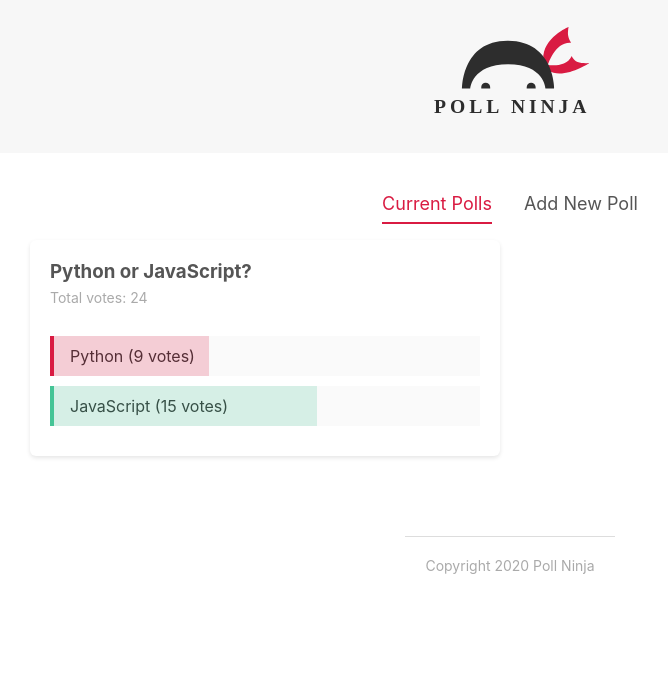
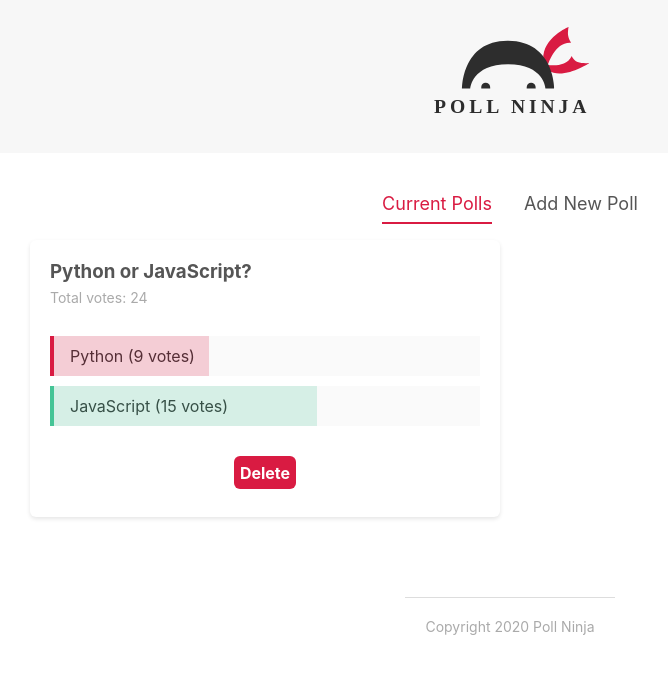
Before and after one commit to muonius/svelte-polls, a Svelte app: page / in a window 1280 px wide. Shown: the top 674 px of the page, without its empty margins (130-798 px from the left). Built offline with nearby package versions, Linux system fonts and the light colour scheme.

Commit message:
add delete poll event on custom button

```diff
--- a/src/components/PollDetails.svelte
+++ b/src/components/PollDetails.svelte
@@ -1,6 +1,7 @@
 <script>
   import PollStore from "../stores/PollStore.js";
   import Card from "../shared/Card.svelte";
+  import Button from "../shared/Button.svelte";
   export let poll;
   // reactive values
   $: totalVotes = poll.votesA + poll.votesB;
@@ -20,6 +21,13 @@
       return copiedPolls;
     });
   };
+
+  //deleting a poll
+  const handleDelete = (id) => {
+    PollStore.update((currentPolls) => {
+      return currentPolls.filter((poll) => poll.id != id);
+    });
+  };
 </script>
 
 <Card>
@@ -33,6 +41,10 @@
     <div class="answer" on:click={() => handleVote("b", poll.id)}>
       <div class="percent percent-b" style="width: {percentB}%" />
       <span>{poll.answerB} ({poll.votesB} votes)</span>
+    </div>
+    <div class="delete">
+      <!-- event -->
+      <Button flat={true} on:click={() => handleDelete(poll.id)}>Delete</Button>
     </div>
   </div>
 </Card>
@@ -74,4 +86,9 @@
     background: rgba(69, 196, 150, 0.2);
     border-left: 4px solid #45c496;
   }
+
+  .delete {
+    margin-top: 30px;
+    text-align: center;
+  }
 </style>
--- a/src/shared/Button.svelte
+++ b/src/shared/Button.svelte
@@ -5,7 +5,8 @@
   export let inverse = false;
 </script>
 
-<button class={type} class:flat class:inverse>
+<!-- add on:click event and forward it to parent component -->
+<button class={type} class:flat class:inverse on:click>
   <slot />
 </button>
 
```
